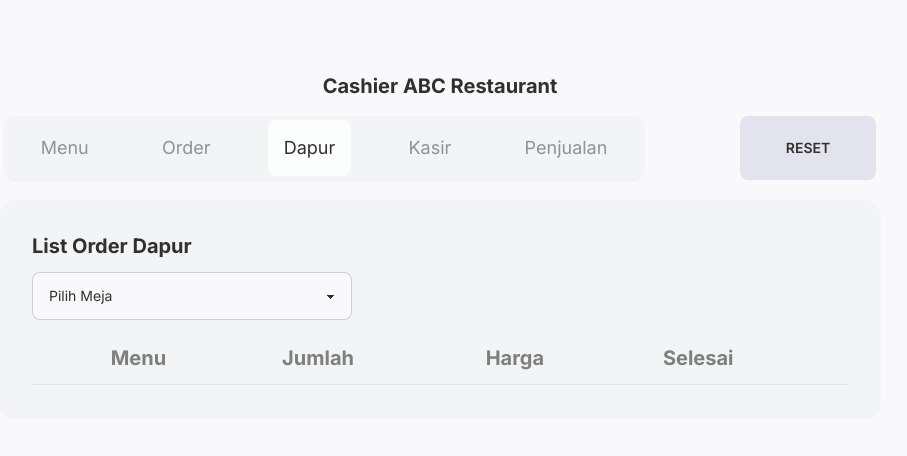
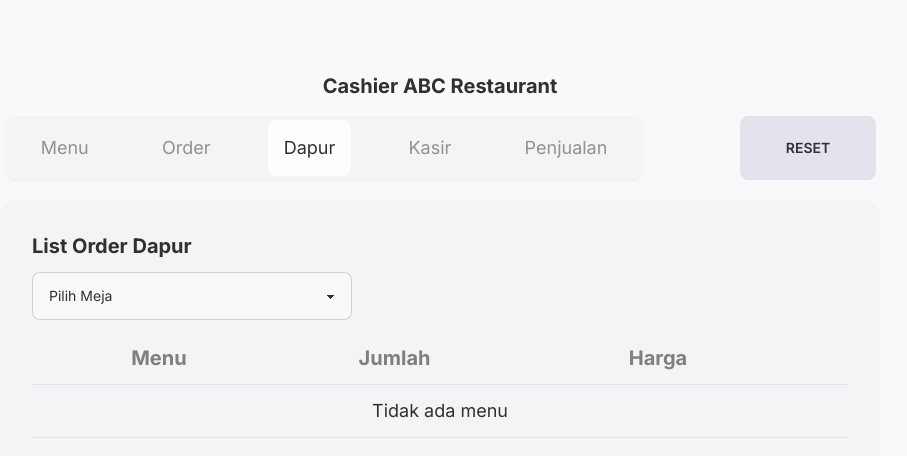
Before and after one commit to baskararestu/restaurant-cashier, a Next.js app: page /dapur in a window 1280 px wide. Shown: the top 456 px of the page, without its empty margins (200-1107 px from the left). Built offline with nearby package versions, Linux system fonts and the light colour scheme.

Commit message:
[fix] menu list in menu section

```diff
--- a/src/app/dapur/DapurContent.tsx
+++ b/src/app/dapur/DapurContent.tsx
@@ -32,18 +32,25 @@ function DapurContent() {
               <th>Menu</th>
               <th>Jumlah</th>
               <th>Harga</th>
-              <th>Selesai</th>
             </tr>
           </thead>
           <tbody className="text-lg">
-            {orders.map((order, index) => (
-              <tr key={index}>
-                <th>{index + 1}</th>
-                <td>{order.menu}</td>
-                <td>{order.quantity}</td>
-                <td>{order.totalPrice}</td>
+            {orders.length === 0 || orders === null ? (
+              <tr>
+                <td colSpan={4} className="text-center text-lg">
+                  Tidak ada menu
+                </td>
               </tr>
-            ))}
+            ) : (
+              orders.map((order, index) => (
+                <tr key={index}>
+                  <th>{index + 1}</th>
+                  <td>{order.menu}</td>
+                  <td>{order.quantity}</td>
+                  <td>{order.totalPrice}</td>
+                </tr>
+              ))
+            )}
           </tbody>
         </table>
       </div>
--- a/src/app/menu/MenuContent.tsx
+++ b/src/app/menu/MenuContent.tsx
@@ -45,7 +45,7 @@ function MenuContent(): JSX.Element {
             </tr>
           </thead>
           <tbody>
-            {menuData.length === 0 || menuData.length === null ? (
+            {menuData.length === 0 || menuData === null ? (
               <tr>
                 <td colSpan={4} className="text-center text-lg">
                   Tidak ada menu
--- a/src/app/order/OrderContent.tsx
+++ b/src/app/order/OrderContent.tsx
@@ -3,8 +3,8 @@
 import React, { useState } from "react";
 import ButtonAddOrder from "@/components/ButtonAddOrder";
 import ButtonTable from "@/components/ButtonTable";
-import { menus } from "@/lib/data";
 import { handleMenuChange, handleOrder } from "./OrderFunction";
+import { MenuItem } from "@/lib/Type";
 
 function OrderContent() {
   const [selectedTable, setSelectedTable] = useState<string | null>(null);
@@ -13,9 +13,8 @@ function OrderContent() {
     null
   );
   const [quantity, setQuantity] = useState<number>(1);
-  const menuList: { id: string; name: string }[] = JSON.parse(
-    localStorage.getItem("menuData") || "[]"
-  );
+  const menuList = JSON.parse(localStorage.getItem("menuData") || "[]");
+
   const totalPrice =
     selectedMenuPrice !== null ? selectedMenuPrice * quantity : 0;
   console.log(selectedMenu, "menu");
@@ -35,6 +34,7 @@ function OrderContent() {
             onChange={(event) =>
               handleMenuChange(
                 event.target.value,
+                menuList,
                 setSelectedMenu,
                 setSelectedMenuPrice
               )
@@ -44,7 +44,7 @@ function OrderContent() {
             <option disabled value="">
               Pilih Menu
             </option>
-            {menuList.map((menu) => (
+            {menuList.map((menu: MenuItem) => (
               <option key={menu.id} value={menu.name}>
                 {menu.name}
               </option>
--- a/src/app/order/OrderFunction.ts
+++ b/src/app/order/OrderFunction.ts
@@ -1,15 +1,13 @@
 import React from "react";
-import { menus } from "@/lib/data";
 import { MenuItem, Order } from "@/lib/Type";
 
 export function handleMenuChange(
   selectedValue: string,
+  menuList: MenuItem[],
   setSelectedMenu: React.Dispatch<React.SetStateAction<string | null>>,
   setSelectedMenuPrice: React.Dispatch<React.SetStateAction<number | null>>
 ) {
-  const menuData = JSON.parse(localStorage.getItem("menuData") || "[]");
-
-  const selectedMenuItem = menuData.find(
+  const selectedMenuItem = menuList.find(
     (menu: MenuItem) => menu.name === selectedValue
   );
 
```
